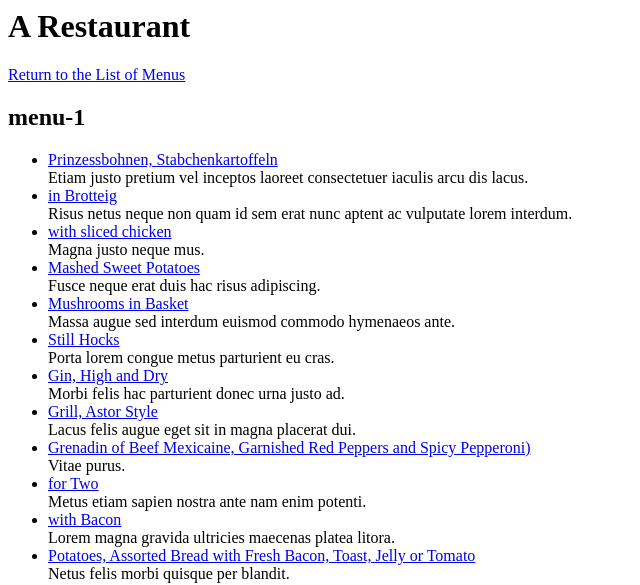
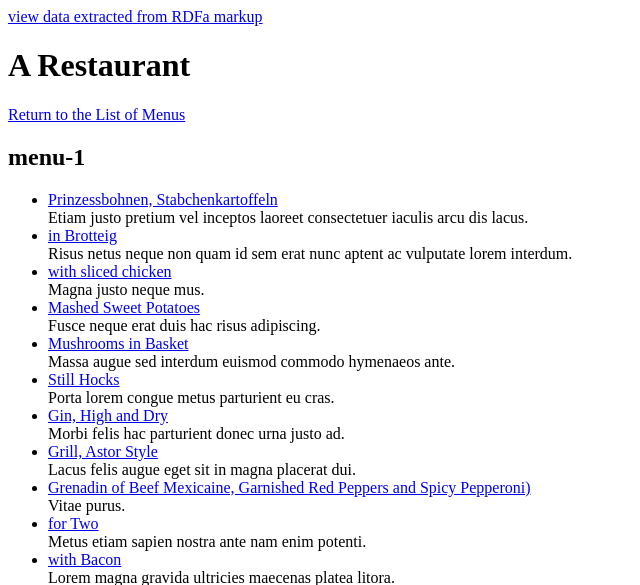
Before and after one commit to gerbal/WIO-restaurant, a Flask app: page /menu/menu-1 in a window 1280 px wide. Shown: the top 585 px of the page, without its empty margins (0-640 px from the left). Run offline with Flask 2, Linux system fonts and the light colour scheme.

Commit message:
more changes, improvements to templates/server

```diff
--- a/templates/menu.html
+++ b/templates/menu.html
@@ -2,7 +2,10 @@
 <head>
 </head>
 <body prefix="bbc: http://purl.org/ontology/fo/ schema: https://schema.org/" typeof="bbc:Recipe">
+<a href="http://www.w3.org/2012/pyRdfa/extract?uri=referer">
+view data extracted from RDFa markup</a>
 <h1 id="heading">A Restaurant</h1>
+
 <div class="navigation"><a href="{{ url_for("menulist") }}" rel="parent">Return to the List of Menus</a></div>
 
 <h2>{{ menu.menu }}</h2>
--- a/templates/menus_list.html
+++ b/templates/menus_list.html
@@ -3,15 +3,15 @@
       typeof="bbc:Collection" >
 
 <a href="http://www.w3.org/2012/pyRdfa/extract?uri=referer">
-view data extracted from RDFa markup</a><br>
+view data extracted from RDFa markup</a>
 
 
 <h1 id="list_of_menus">The Menu of Available Menus</h1>
 
 <ul>
     {%  for item in menus %}
-    <li class="menu" resource="menu1.html" typeof="bbc:Menu"><span property="schema:name"><a href="menu.html" rel="child">  Menu 1 (Weekends)</a></span></li>
-    <%endfor%}
+    <li class="menu" resource="{{ url_for("getmenu", menu_id=item.menu,  _external=True) }}" typeof="bbc:Menu"><span property="schema:name"><a href="{{ url_for("getmenu", menu_id=item.menu) }}" rel="child">  {{ item.menu }}</a></span></li>
+    {%endfor%}
 </ul>
 
 <form class="create-menu" action="/list_of_menus" method="POST">
```
